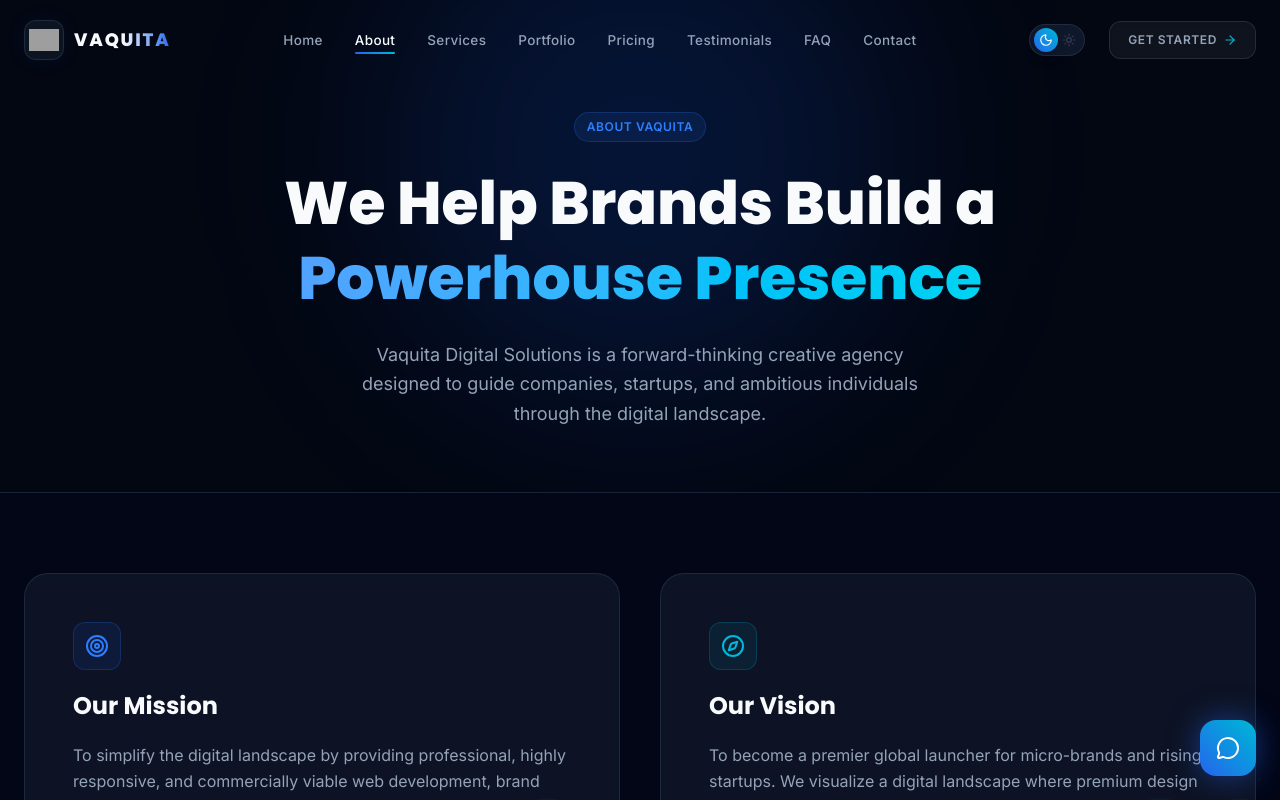
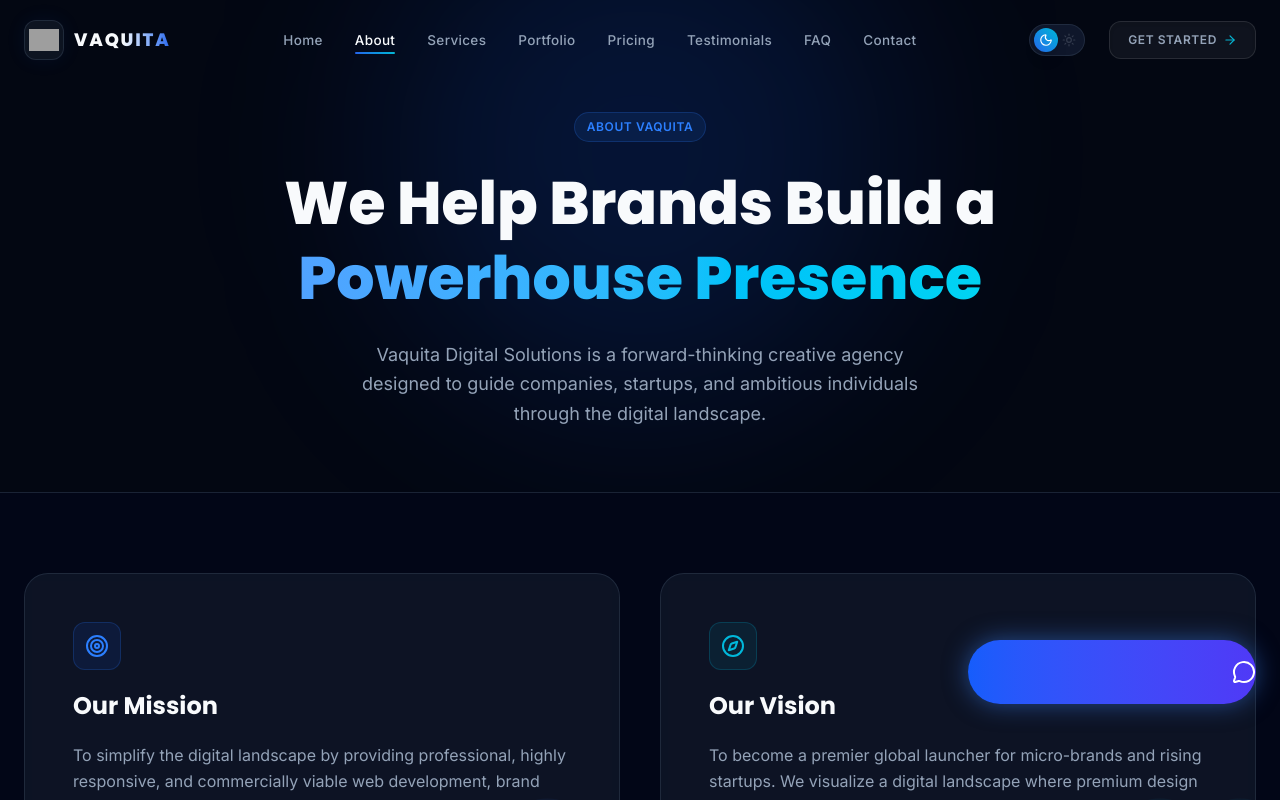
Before and after one commit to vaquitadigitalwork/vaquita-website, a Next.js app in the folder frontend/: page /about in a window 1280 px wide. Shown: the top 800 px of the page. Built offline with nearby package versions, Linux system fonts and the light colour scheme; grey boxes are pictures that could not be loaded.

Commit message:
Improve floating WhatsApp and chatbot UI

```diff
--- a/frontend/src/components/VaquitaBot.tsx
+++ b/frontend/src/components/VaquitaBot.tsx
@@ -48,11 +48,36 @@ export default function VaquitaBot() {
       {/* Floating button */}
       <motion.button
         onClick={() => setOpen((o) => !o)}
-        className="fixed bottom-6 right-6 z-50 w-14 h-14 rounded-2xl bg-gradient-to-tr from-brand-blue to-brand-cyan shadow-[0_0_30px_rgba(37,99,235,0.5)] flex items-center justify-center text-white transition-transform hover:scale-105"
-        whileTap={{ scale: 0.9 }}
+        className="
+          fixed bottom-24 right-6 z-50
+          group
+          flex items-center justify-end
+          w-72
+          h-16
+          rounded-full
+          bg-gradient-to-r from-blue-600 to-indigo-600
+          shadow-[0_0_25px_rgba(59,130,246,0.5)]
+          overflow-hidden
+          text-white
+          transition-all duration-500 ease-out
+        "
+        whileTap={{ scale: 0.95 }}
         aria-label="Chat with Vaquita"
       >
-        <AnimatePresence mode="wait">
+        <span
+          className="
+          opacity-0
+          group-hover:opacity-100
+          mr-4
+          whitespace-nowrap
+          font-semibold
+          transition-all duration-300
+        "
+        >
+        Vaquita Assistant
+  </span>
+
+  <AnimatePresence mode="wait">
           {open ? (
             <motion.div key="x" initial={{ rotate: -90, opacity: 0 }} animate={{ rotate: 0, opacity: 1 }} exit={{ rotate: 90, opacity: 0 }} transition={{ duration: 0.15 }}>
               <X className="w-6 h-6" />
```
